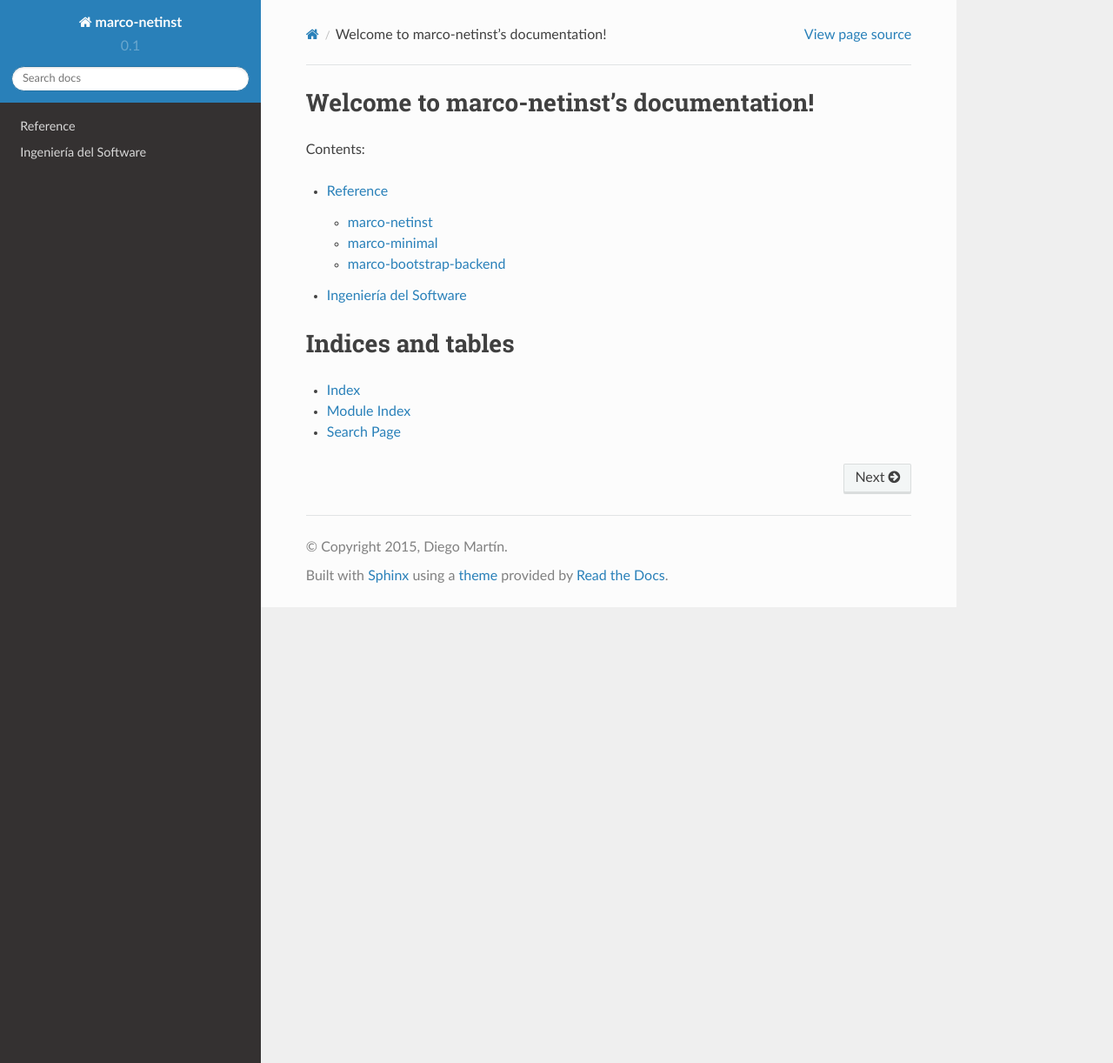
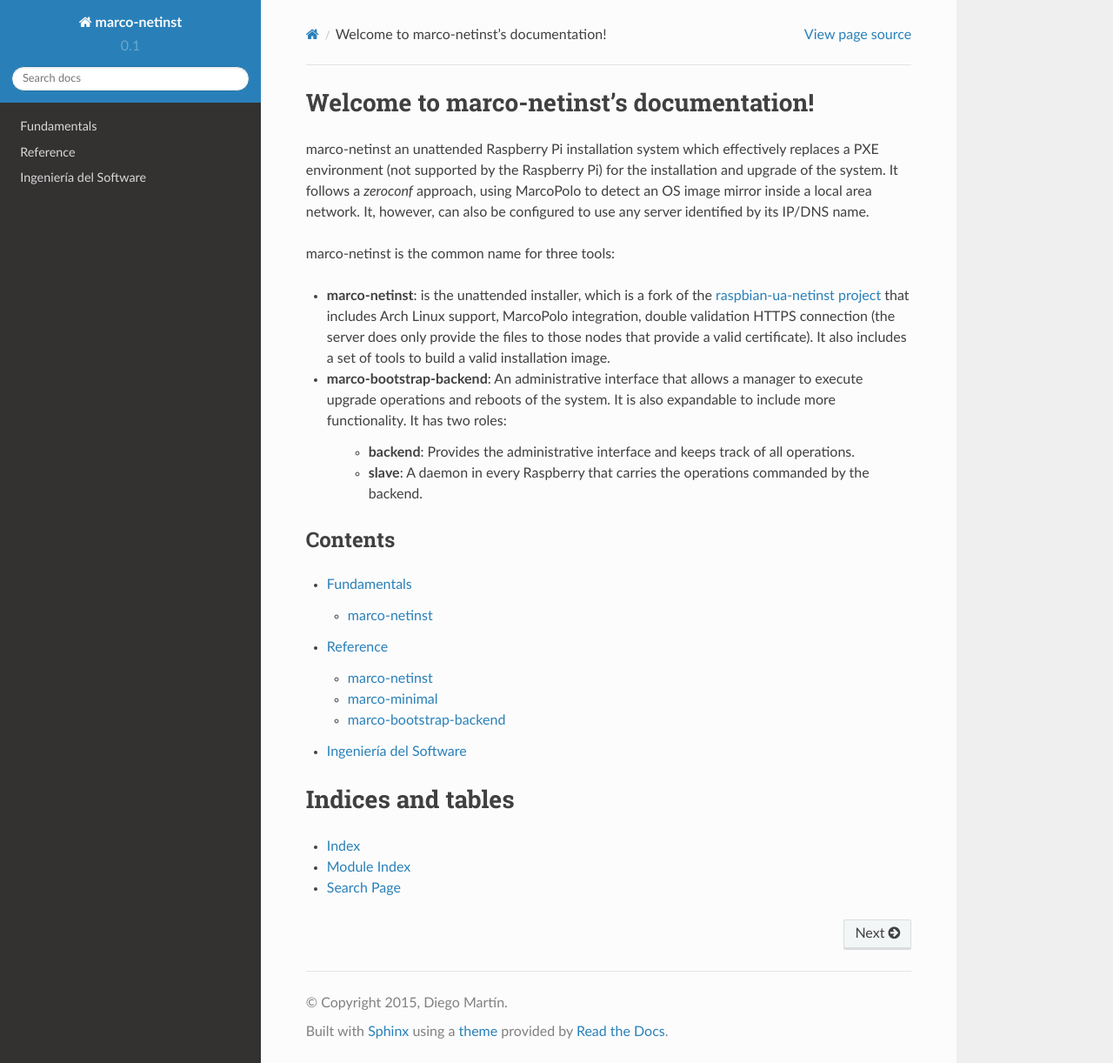
Before and after one commit to Alternhuman/marco-netinst-doc, a Sphinx documentation site: the page built from sphinx/source/index.rst, in a window 1280 px wide and 1222 px high. Shown: the whole window at 87% size. Built offline with Sphinx 7.4.7 and the Read the Docs theme 2.0.0, drawn with Linux system fonts in a browser that asks for light colours; pages that are not in the unit, such as notebooks, are missing from menus.

```diff
--- a/sphinx/source/index.rst
+++ b/sphinx/source/index.rst
@@ -6,13 +6,26 @@
 Welcome to marco-netinst's documentation!
 =========================================
 
-Contents:
+marco-netinst an unattended Raspberry Pi installation system which effectively replaces a PXE environment (not supported by the Raspberry Pi) for the installation and upgrade of the system. It follows a *zeroconf* approach, using MarcoPolo to detect an OS image mirror inside a local area network. It, however, can also be configured to use any server identified by its IP/DNS name.
+
+marco-netinst is the common name for three tools:
+
+- **marco-netinst**: is the unattended installer, which is a fork of the `raspbian-ua-netinst project <https://github.com/debian-pi/raspbian-ua-netinst>`_ that includes Arch Linux support, MarcoPolo integration, double validation HTTPS connection (the server does only provide the files to those nodes that provide a valid certificate). It also includes a set of tools to build a valid installation image.
+
+- **marco-bootstrap-backend**: An administrative interface that allows a manager to execute upgrade operations and reboots of the system. It is also expandable to include more functionality. It has two roles:
+
+    + **backend**: Provides the administrative interface and keeps track of all operations.
+    + **slave**: A daemon in every Raspberry that carries the operations commanded by the backend.
+
+Contents
+--------
 
 .. toctree::
-   :maxdepth: 2
+    :maxdepth: 2
 
-   reference/intro
-   software_engineering/intro
+    fundamentals/intro
+    reference/intro
+    software_engineering/intro
 
 
 
```
Also changed, not shown: sphinx/source/fundamentals/intro.rst (added, +11 -0 lines), sphinx/source/fundamentals/marco-netinst.rst (added, +105 -0 lines), sphinx/source/reference/intro.rst (line endings or trailing spaces).
